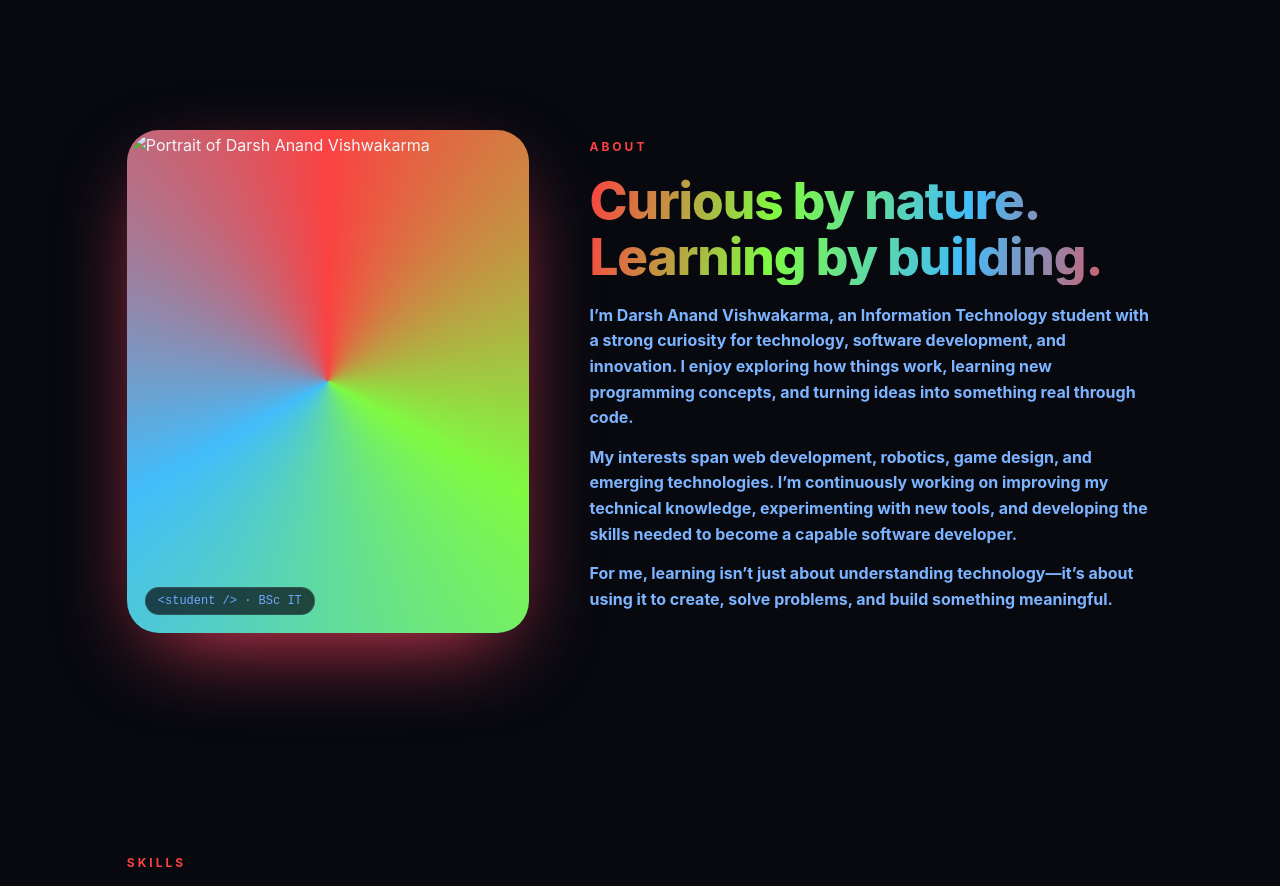
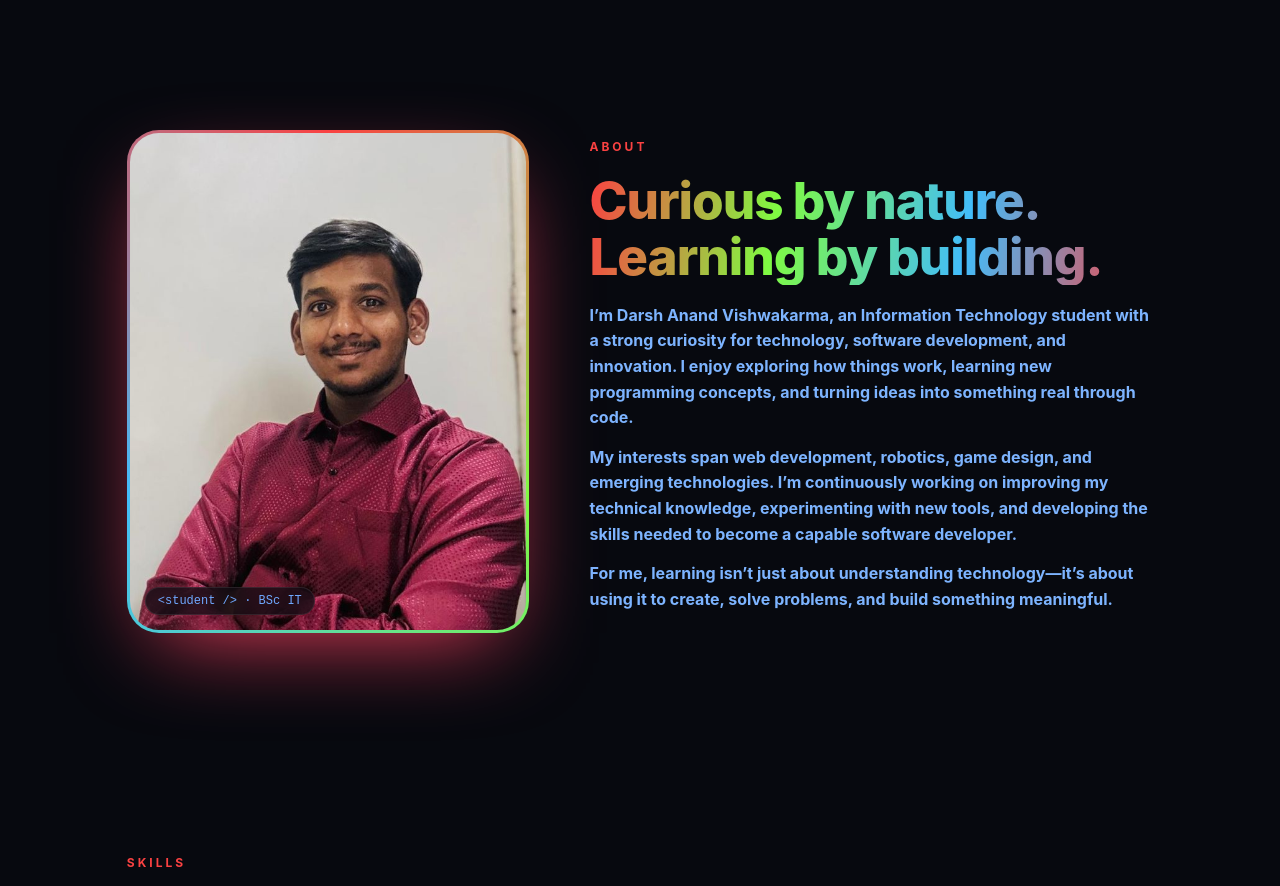
Before and after one commit to darshvishwakarma857-sketch/darshvishwakarma857.github.io, a plain HTML site: page index.html in a window 1280 px wide. Shown: the part 1000-1886 px from the top of the page. Drawn offline with Linux system fonts and the light colour scheme; animation ran at ten frames a second.

Commit message:
Update profile image source in about section

```diff
--- a/index.html
+++ b/index.html
@@ -120,7 +120,7 @@ footer{text-align:center;padding:40px 6vw;color:var(--mu);font-size:.8rem;border
 <div class="scroll"><i></i>SCROLL</div></div></section>
 
 <section id="about"><div class="about rev">
-<div class="avatar"><img src="images/profile.jpg" alt="Portrait of Darsh Anand Vishwakarma" width="640" height="800"><span>&lt;student /&gt; · BSc IT</span></div>
+<div class="avatar"><img src="profile.jpg" alt="Portrait of Darsh Anand Vishwakarma" width="640" height="800"><span>&lt;student /&gt; · BSc IT</span></div>
 <div><span class="eyebrow">About</span><h2 class="grad">Curious by nature. Learning by building.</h2>
 <p>I’m Darsh Anand Vishwakarma, an Information Technology student with a strong curiosity for technology, software development, and innovation. I enjoy exploring how things work, learning new programming concepts, and turning ideas into something real through code.</p>
 <p>My interests span web development, robotics, game design, and emerging technologies. I’m continuously working on improving my technical knowledge, experimenting with new tools, and developing the skills needed to become a capable software developer.</p>
```
